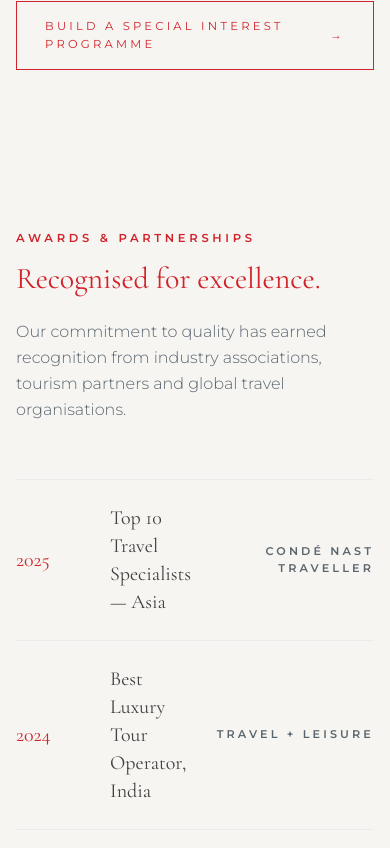
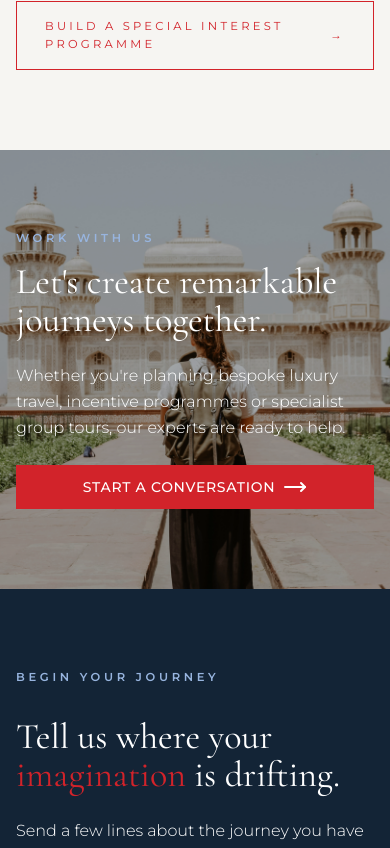
Before and after one commit to kurilpratik/eastbound, a Next.js app: page /services in a window 390 px wide. Shown: the part 8704-9552 px from the top of the page. Built offline with nearby package versions, Linux system fonts and the light colour scheme.

Commit message:
Link service to contact

```diff
--- a/app/(website)/services/page.tsx
+++ b/app/(website)/services/page.tsx
@@ -37,6 +37,7 @@ const ServicesPage = () => {
             faqs={s.faqs}
             cta={s.cta}
             image={s.image}
+            href="/contact"
             flip={i % 2 === 1}
             tinted={i % 2 === 1}
           />
@@ -89,7 +90,7 @@ const ServicesPage = () => {
         </section> */}
 
         {/* Awards & memberships */}
-        <section className="bg-secondary/60 py-20 md:py-28">
+        {/* <section className="bg-secondary/60 py-20 md:py-28">
           <div className="container">
             <Reveal className="mb-14 max-w-2xl">
               <p className="eyebrow mb-4">Awards & partnerships</p>
@@ -139,7 +140,7 @@ const ServicesPage = () => {
               </div>
             </Reveal>
           </div>
-        </section>
+        </section> */}
 
         <CtaBand
           eyebrow="Work with us"
--- a/components/destinations/FeatureSection.tsx
+++ b/components/destinations/FeatureSection.tsx
@@ -15,6 +15,8 @@ type Props = {
   faqs?: { q: string; a: string }[];
   flip?: boolean;
   tinted?: boolean;
+  /** Override CTA link; defaults to `/destinations/${id}` */
+  href?: string;
 };
 
 export function FeatureSection({
@@ -30,6 +32,7 @@ export function FeatureSection({
   faqs,
   flip = false,
   tinted = false,
+  href,
 }: Props) {
   return (
     <section
@@ -116,7 +119,7 @@ export function FeatureSection({
             )}
 
             <Link
-              href={`/destinations/${id}`}
+              href={href ?? `/destinations/${id}`}
               className="group border-primary text-primary hover:bg-primary hover:text-primary-foreground mt-10 inline-flex items-center gap-3 border px-7 py-4 text-[0.72rem] tracking-[0.28em] uppercase transition-colors"
             >
               {cta}
```
